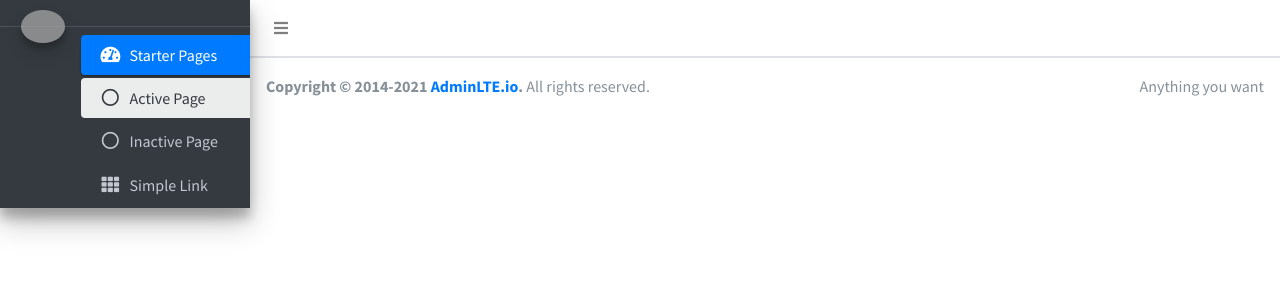
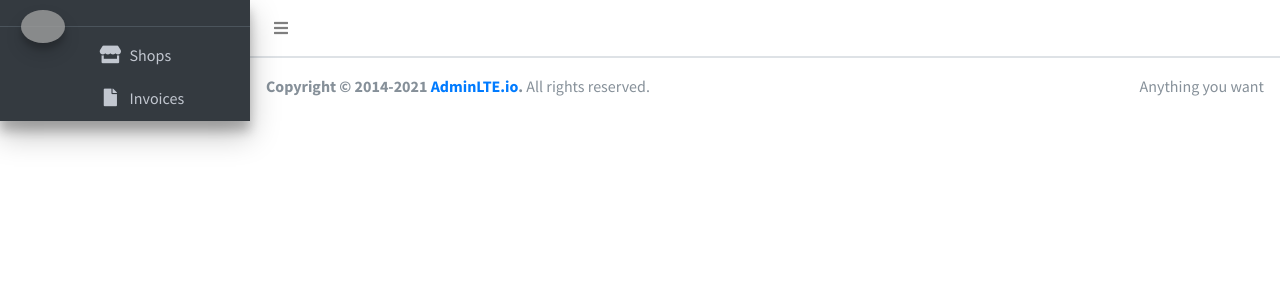
Before and after one commit to soymiguelfigueroa/invoices, a PHP site: template public_html/src/templates/layout.twig in a window 1280 px wide. Shown: the top 300 px of the page. Run offline with PHP 8.4, Linux system fonts and the light colour scheme; the template is opened without the code that fills it, so the values that code supplies are empty; some libraries are stand-ins or nearby versions; grey boxes are pictures that could not be loaded.

Commit message:
updating sidebar links

```diff
--- a/public_html/src/templates/main_sidebar.twig
+++ b/public_html/src/templates/main_sidebar.twig
@@ -13,35 +13,19 @@
         <ul class="nav nav-pills nav-sidebar flex-column" data-widget="treeview" role="menu" data-accordion="false">
           <!-- Add icons to the links using the .nav-icon class
                with font-awesome or any other icon font library -->
-          <li class="nav-item menu-open">
-            <a href="#" class="nav-link active">
-              <i class="nav-icon fas fa-tachometer-alt"></i>
+          <li class="nav-item">
+            <a href="/shops" class="nav-link">
+              <i class="nav-icon fas fa-store"></i>
               <p>
-                Starter Pages
-                <i class="right fas fa-angle-left"></i>
+                Shops
               </p>
             </a>
-            <ul class="nav nav-treeview">
-              <li class="nav-item">
-                <a href="#" class="nav-link active">
-                  <i class="far fa-circle nav-icon"></i>
-                  <p>Active Page</p>
-                </a>
-              </li>
-              <li class="nav-item">
-                <a href="#" class="nav-link">
-                  <i class="far fa-circle nav-icon"></i>
-                  <p>Inactive Page</p>
-                </a>
-              </li>
-            </ul>
           </li>
           <li class="nav-item">
-            <a href="#" class="nav-link">
-              <i class="nav-icon fas fa-th"></i>
+            <a href="/invoices" class="nav-link">
+              <i class="nav-icon fas fa-file"></i>
               <p>
-                Simple Link
-                <span class="right badge badge-danger">New</span>
+                Invoices
               </p>
             </a>
           </li>
```
